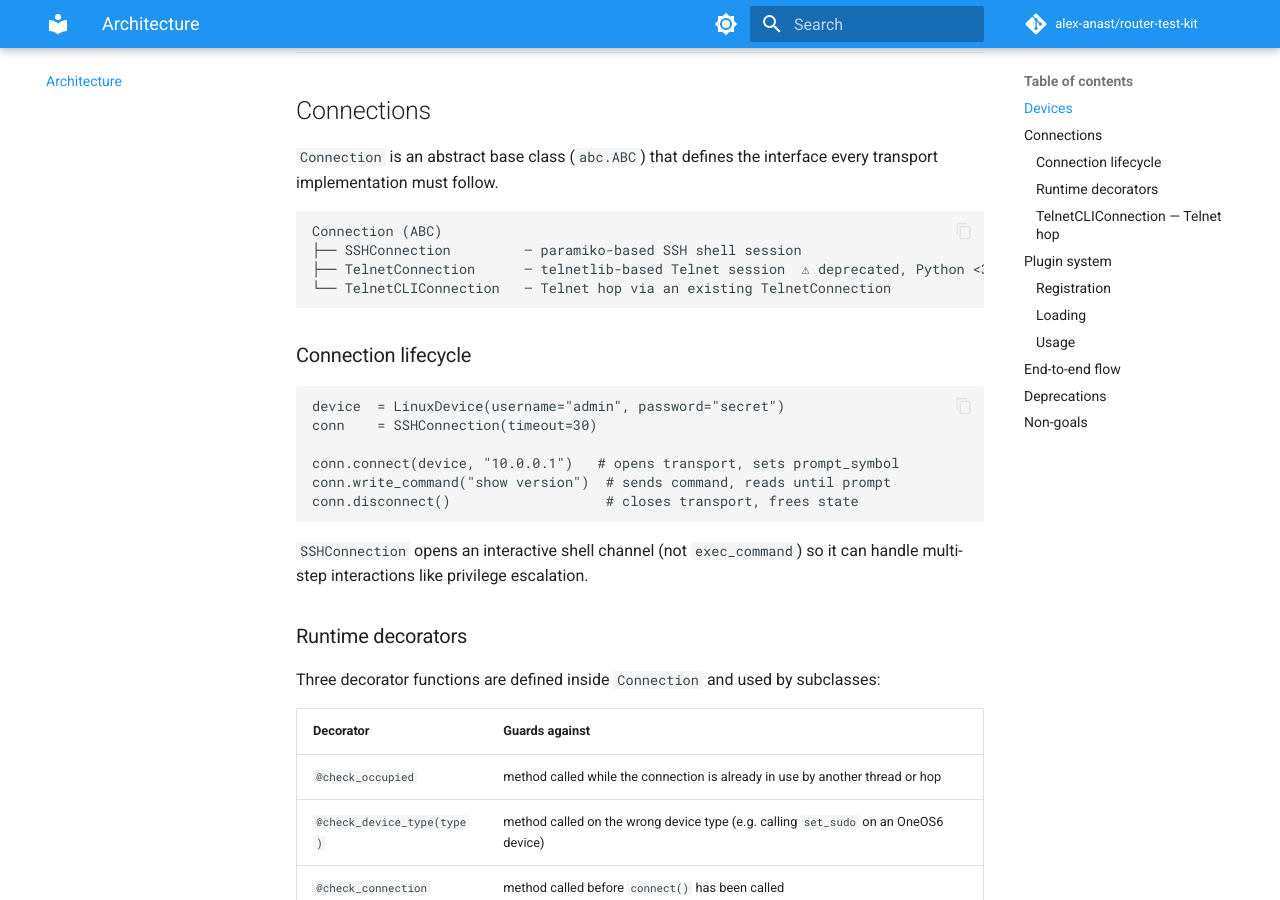
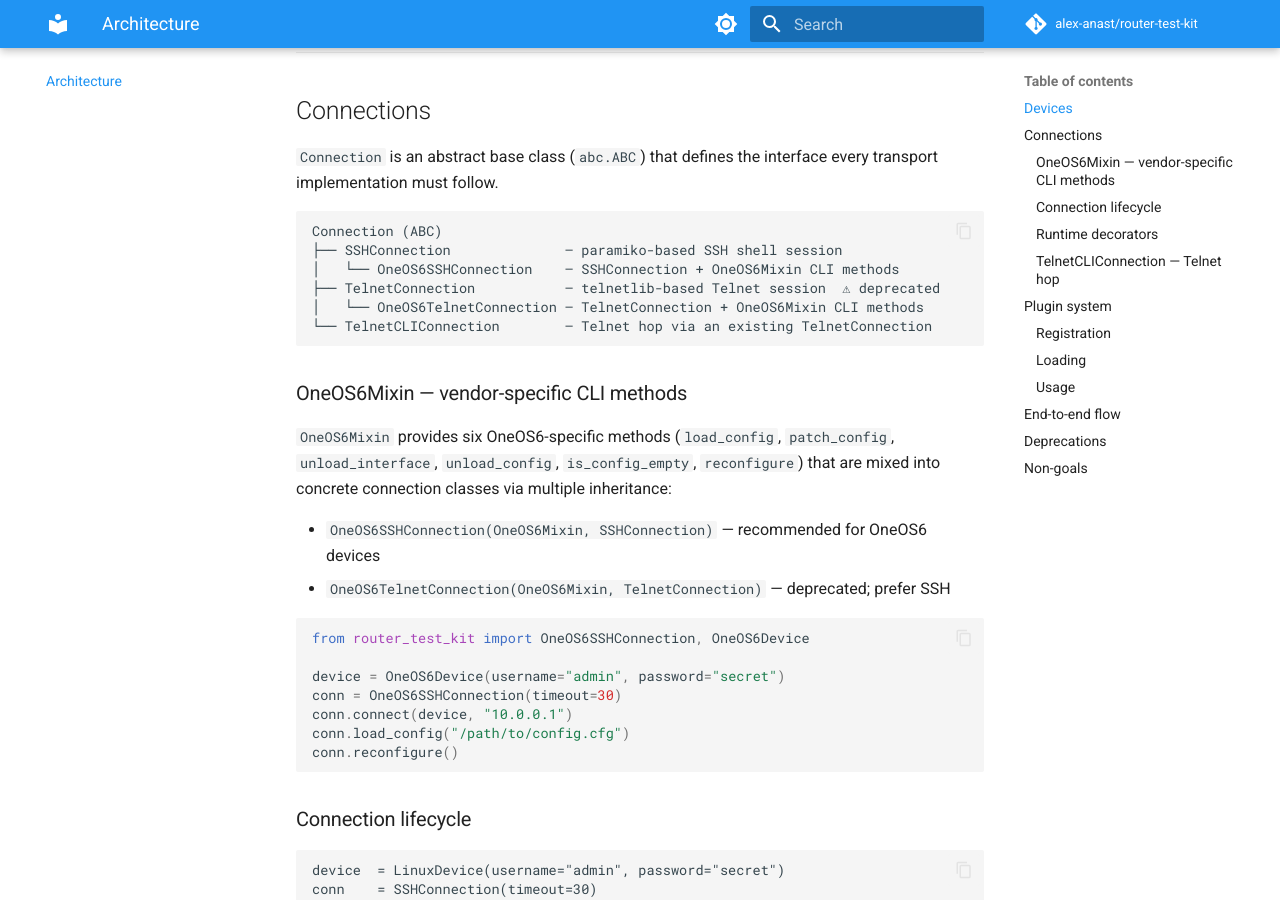
Before and after one commit to alex-anast/router-test-kit, an MkDocs documentation site: the page built from docs/architecture.md, in a window 1280 px wide and 900 px high, scrolled down 736 px. Built offline with MkDocs 1.6.1 and Material for MkDocs 9.7.7, drawn with Linux system fonts in a browser that asks for light colours; comment, search, counter and statistics services are not loaded; the version menu is left out.

Commit message:
release: v0.3.0
- Bump version to 0.3.0 in pyproject.toml
- Stamp CHANGELOG [Unreleased] as [0.3.0] - 2026-04-19
- Document OneOS6Mixin in architecture.md and api/connection.md

````diff
--- a/docs/architecture.md
+++ b/docs/architecture.md
@@ -31,9 +31,28 @@ Device objects carry no connection logic. They expose:
 
 ```
 Connection (ABC)
-├── SSHConnection         – paramiko-based SSH shell session
-├── TelnetConnection      – telnetlib-based Telnet session  ⚠ deprecated, Python <3.13 only
-└── TelnetCLIConnection   – Telnet hop via an existing TelnetConnection
+├── SSHConnection              – paramiko-based SSH shell session
+│   └── OneOS6SSHConnection    – SSHConnection + OneOS6Mixin CLI methods
+├── TelnetConnection           – telnetlib-based Telnet session  ⚠ deprecated
+│   └── OneOS6TelnetConnection – TelnetConnection + OneOS6Mixin CLI methods
+└── TelnetCLIConnection        – Telnet hop via an existing TelnetConnection
+```
+
+### OneOS6Mixin — vendor-specific CLI methods
+
+`OneOS6Mixin` provides six OneOS6-specific methods (`load_config`, `patch_config`, `unload_interface`, `unload_config`, `is_config_empty`, `reconfigure`) that are mixed into concrete connection classes via multiple inheritance:
+
+- `OneOS6SSHConnection(OneOS6Mixin, SSHConnection)` — recommended for OneOS6 devices
+- `OneOS6TelnetConnection(OneOS6Mixin, TelnetConnection)` — deprecated; prefer SSH
+
+```python
+from router_test_kit import OneOS6SSHConnection, OneOS6Device
+
+device = OneOS6Device(username="admin", password="secret")
+conn = OneOS6SSHConnection(timeout=30)
+conn.connect(device, "10.0.0.1")
+conn.load_config("/path/to/config.cfg")
+conn.reconfigure()
 ```
 
 ### Connection lifecycle
--- a/pyproject.toml
+++ b/pyproject.toml
@@ -4,7 +4,7 @@ build-backend = "setuptools.build_meta"
 
 [project]
 name = "router_test_kit"
-version = "0.2.0"
+version = "0.3.0"
 description = "A framework for remotely testing routers, physical or virtual."
 readme = "README.md"
 authors = [
````
Also changed, not shown: CHANGELOG.md (+10 -0 lines), docs/api/connection.md (+6 -0 lines).
